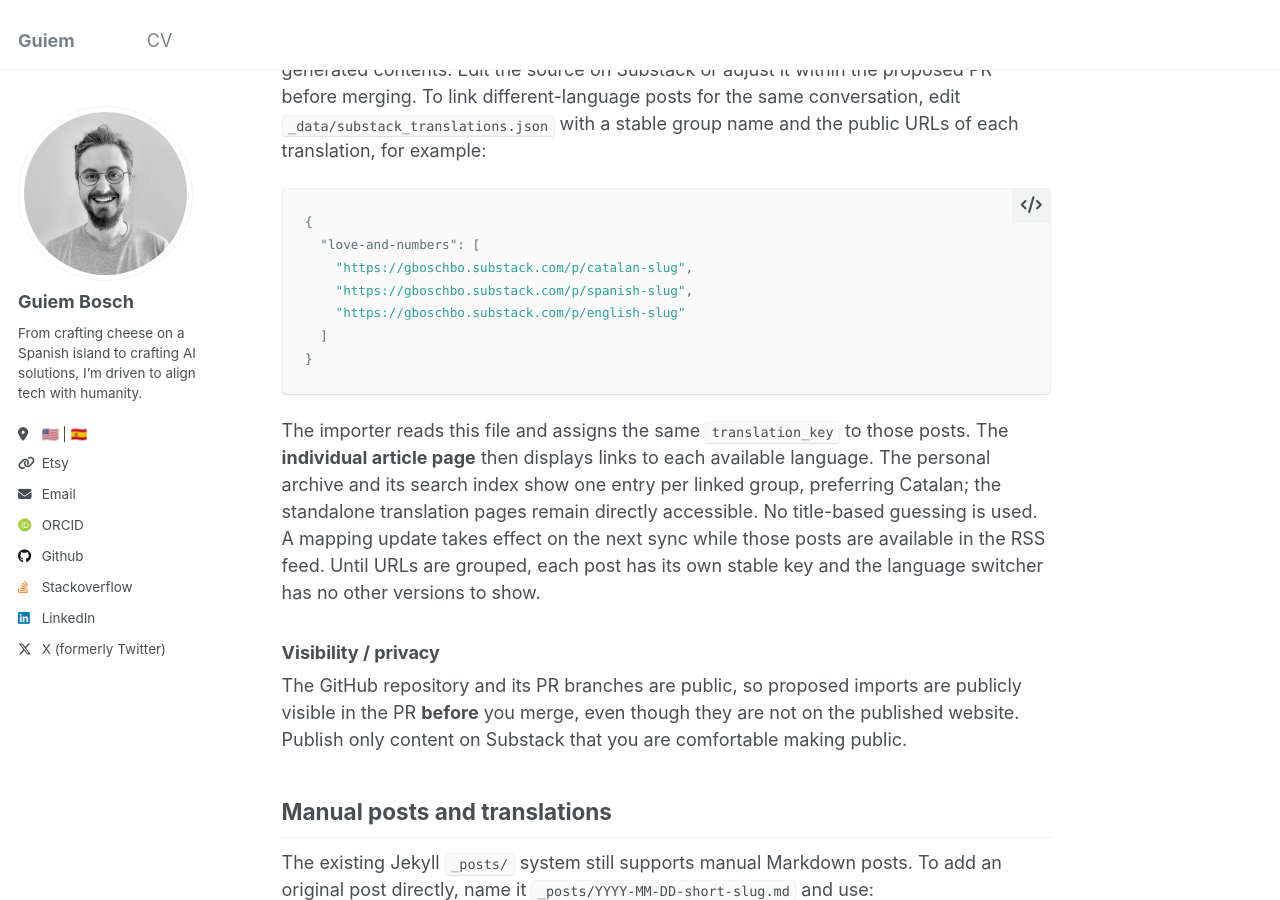
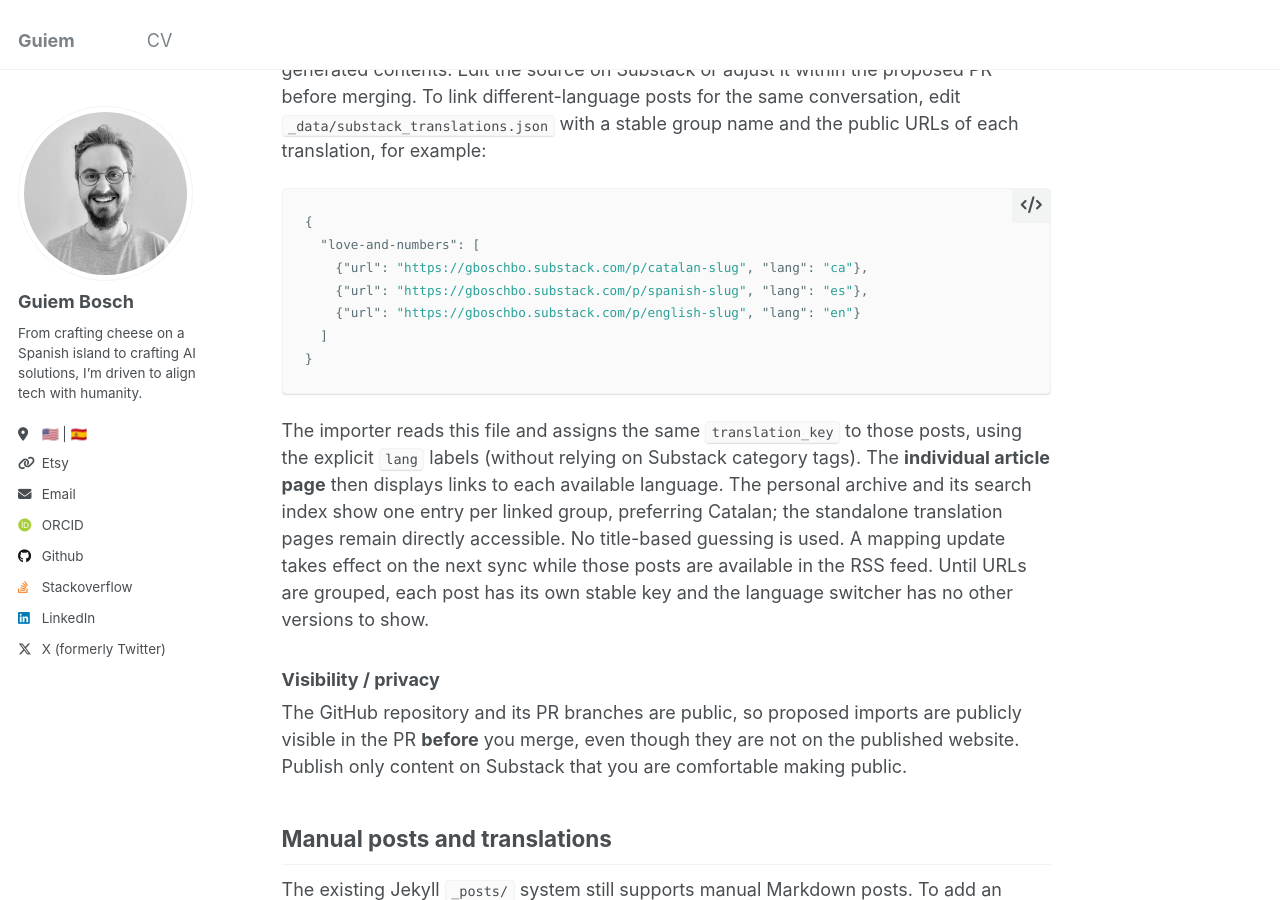
Before and after one commit to guiem/guiem.github.io, a Jekyll site: the page built from docs/converses-de-casa.md, in a window 1280 px wide and 900 px high, scrolled down 1617 px. Built offline with Jekyll 4.4.1, drawn with Linux system fonts in a browser that asks for light colours; some web fonts are replaced; our own code applies the rules of GitHub Pages for plain Markdown files.

Commit message:
Document explicit multilingual mapping and language switcher

````diff
--- a/docs/converses-de-casa.md
+++ b/docs/converses-de-casa.md
@@ -30,14 +30,14 @@
 ```json
 {
   "love-and-numbers": [
-    "https://gboschbo.substack.com/p/catalan-slug",
-    "https://gboschbo.substack.com/p/spanish-slug",
-    "https://gboschbo.substack.com/p/english-slug"
+    {"url": "https://gboschbo.substack.com/p/catalan-slug", "lang": "ca"},
+    {"url": "https://gboschbo.substack.com/p/spanish-slug", "lang": "es"},
+    {"url": "https://gboschbo.substack.com/p/english-slug", "lang": "en"}
   ]
 }
 ```
 
-The importer reads this file and assigns the same `translation_key` to those posts. The **individual article page** then displays links to each available language. The personal archive and its search index show one entry per linked group, preferring Catalan; the standalone translation pages remain directly accessible. No title-based guessing is used. A mapping update takes effect on the next sync while those posts are available in the RSS feed. Until URLs are grouped, each post has its own stable key and the language switcher has no other versions to show.
+The importer reads this file and assigns the same `translation_key` to those posts, using the explicit `lang` labels (without relying on Substack category tags). The **individual article page** then displays links to each available language. The personal archive and its search index show one entry per linked group, preferring Catalan; the standalone translation pages remain directly accessible. No title-based guessing is used. A mapping update takes effect on the next sync while those posts are available in the RSS feed. Until URLs are grouped, each post has its own stable key and the language switcher has no other versions to show.
 
 ### Visibility / privacy
 
````
